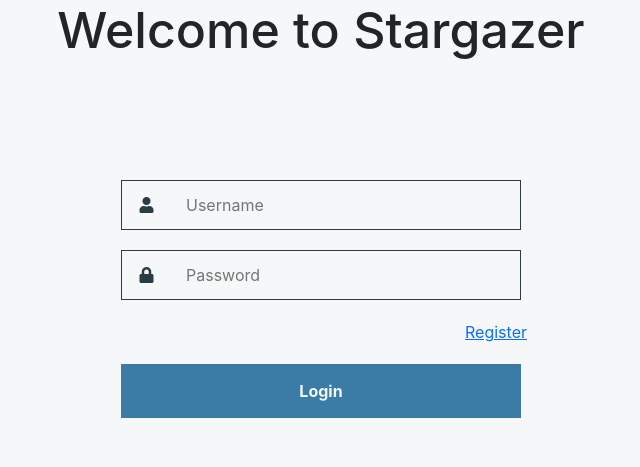
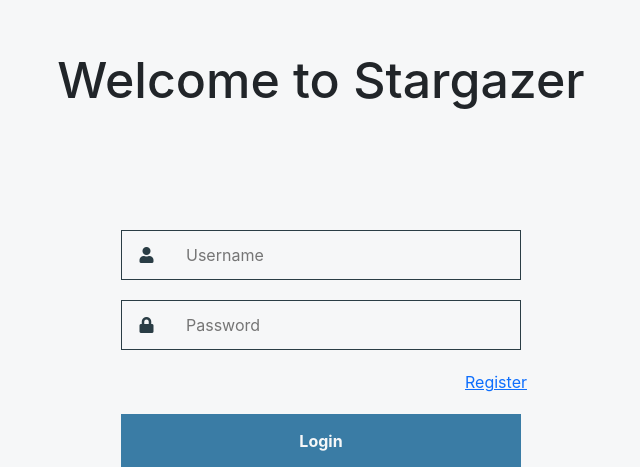
Before and after one commit to Cheyenne227/Chimerasite_CMS, a PHP site: page / in a window 1280 px wide. Shown: the part 56-523 px from the top of the page, without its empty margins (319-959 px from the left). Run offline with PHP 8.4, Linux system fonts and the light colour scheme.

Commit message:
small edit in login/reg

```diff
--- a/css/main.css
+++ b/css/main.css
@@ -32,6 +32,7 @@ body {
 h1 {
   text-align: center;
   font-size: 50px;
+  margin-top: 50px;
 }
 
 /* login and register form styling */
--- a/css/main.scss
+++ b/css/main.scss
@@ -36,6 +36,7 @@ h1
 {
 	text-align: center;
 	font-size: 50px;
+	margin-top: 50px;
 }
 
 /* login and register form styling */
--- a/dummy_website/index.php
+++ b/dummy_website/index.php
@@ -5,7 +5,7 @@
 <!DOCTYPE html>
 <html>
 <head>
-<title>Page Title</title>
+<title>Dummy Website</title>
 <!--css-->
 		<link rel="stylesheet" type="text/css" href="//cdn.jsdelivr.net/jquery.slick/1.5.9/slick.css">
 		<link rel="stylesheet" type="text/css" href="//cdn.jsdelivr.net/jquery.slick/1.5.9/slick-theme.css">
```
Also changed, not shown: 1 other file.
